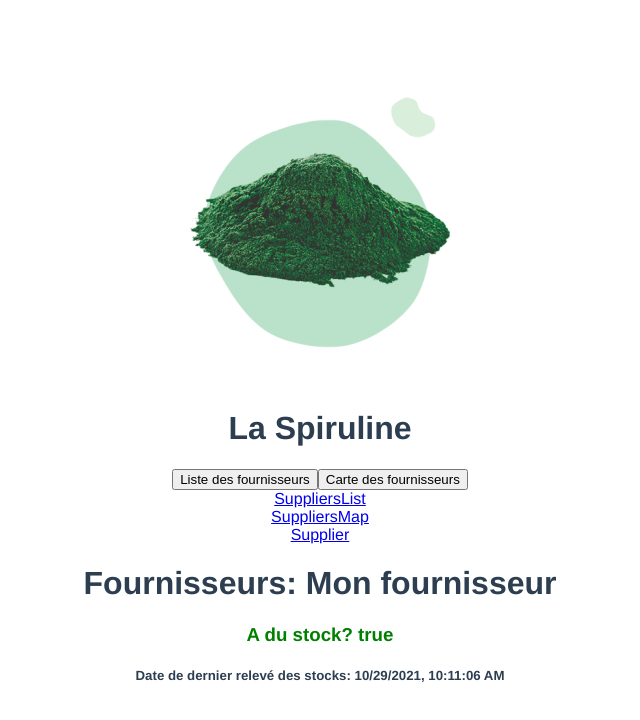
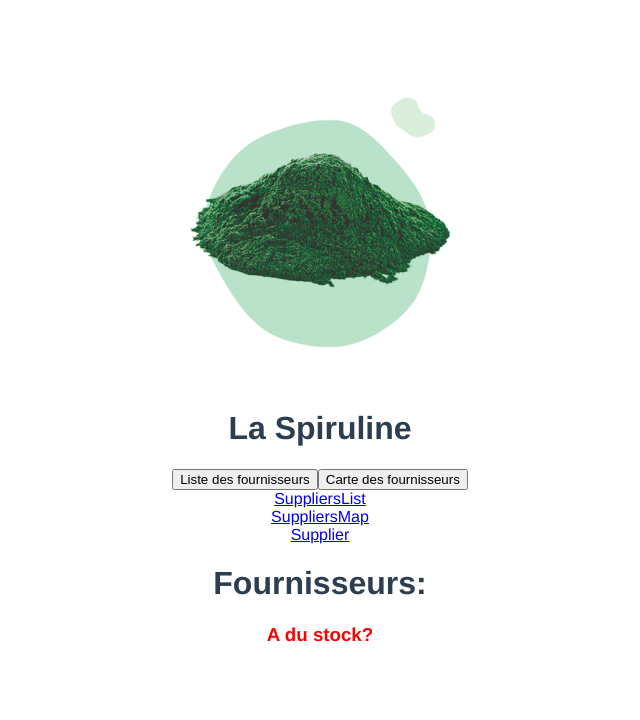
Before and after one commit to Clowiser/Projet4-Spiruline, a Vue app: page /supplier in a window 1280 px wide. Shown: the top 720 px of the page, without its empty margins (320-960 px from the left). Built offline with nearby package versions, Linux system fonts and the light colour scheme.

Commit message:
Passage de props au composant Supplier

```diff
--- a/src/components/Supplier.vue
+++ b/src/components/Supplier.vue
@@ -5,7 +5,7 @@
             <!-- quand !status = false grâce au ! et sans ! = true -->
             <h3>A du stock? {{status}}</h3>
         </div>
-        <h5>Date de dernier relevé des stocks: {{checkedAt.toLocaleString()}}</h5>
+        <!-- <h5>Date de dernier relevé des stocks: {{checkedAt.toLocaleString()}}</h5> -->
     </div>
 </template>
 
@@ -14,14 +14,15 @@
 // 5.1.2 - Ce composant aura comme data l'objet javascript suivant :
 export default {
     name: 'Supplier',
-
-    data(){
-        return {
-            name: 'Mon fournisseur',
-            status: true, // est ce qu'il y a du stock
-            checkedAt: new Date() // date de la dernière mise à jour du stock
-        }
-    }
+    props: ['name', 'status', 'checkedAt'],
+    //   data(){
+    //     return {
+    //         name: 'Mon fournisseur',
+    //         status: true, // est ce qu'il y a du stock
+    //         checkedAt: new Date() // date de la dernière mise à jour du stock
+    //     }
+    // }
+    // 5.2.2 - Ajoutez le fait que le composant Supplier a trois props qui s'appellent name, status et checkedAt, supprimez les datas du composant Supplier, mais ajoutez les dans le composant SuppliersList.
 }
 
 
--- a/src/components/SuppliersList.vue
+++ b/src/components/SuppliersList.vue
@@ -3,10 +3,23 @@
         <h1>Liste des fournisseurs</h1>
         <p>"Sed ut perspiciatis unde omnis iste natus error sit voluptatem accusantium doloremque laudantium, totam rem aperiam, eaque ipsa quae ab illo inventore veritatis et quasi architecto beatae vitae dicta sunt explicabo. Nemo enim ipsam voluptatem quia voluptas sit aspernatur aut odit aut fugit, sed quia consequuntur magni dolores eos qui ratione voluptatem sequi nesciunt. Neque porro quisquam est, qui dolorem ipsum quia dolor sit amet, consectetur, adipisci velit, sed quia non numquam eius modi tempora incidunt ut labore et dolore magnam aliquam quaerat voluptatem. Ut enim ad minima veniam, quis nostrum exercitationem ullam corporis suscipit laboriosam, nisi ut aliquid ex ea commodi consequatur? Quis autem vel eum iure reprehenderit qui in ea voluptate velit esse quam nihil molestiae consequatur, vel illum qui dolorem eum fugiat quo voluptas nulla pariatur." </p>
     </div>
+    <!-- <Supplier /> --> <!-- 5.2.1 - Dans un premier temps, appelez le composant Supplier dans le composant SuppliersList. Vous devriez donc avoir la même page aux urls /suppliers et /supplier -->
 </template>
 
 <script>
+import Supplier from './Supplier.vue'
+
 export default {
   name: 'SuppliersList',
+  components: {Supplier},
+
+  data(){
+        return {
+            name: 'Mon fournisseur',
+            status: true, // est ce qu'il y a du stock
+            checkedAt: new Date() // date de la dernière mise à jour du stock
+        }
+    },
+
 }
 </script>
```
